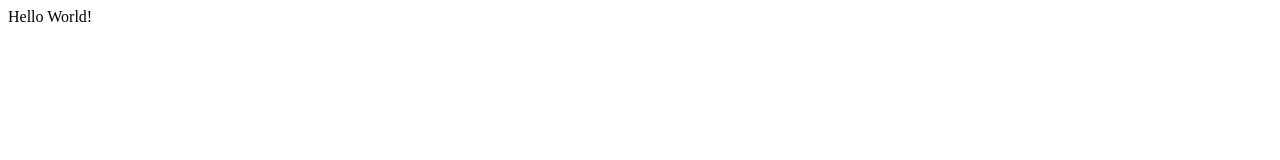
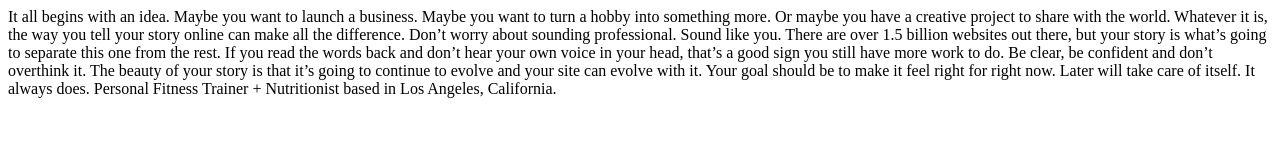
Before and after one commit to Vinblurrrr/Website, a plain HTML site: page aravind/index.html in a window 1280 px wide. Drawn offline with Linux system fonts and the light colour scheme.

Commit message:
Trainer test index.html

```diff
--- a/aravind/index.html
+++ b/aravind/index.html
@@ -1,5 +1,10 @@
 <html>
   <body>
-    Hello World!
+    It all begins with an idea. Maybe you want to launch a business. Maybe you want to turn a hobby into something more. Or maybe you have a creative project to share with the world. Whatever it is, the way you tell your story online can make all the difference.
+
+Don’t worry about sounding professional. Sound like you. There are over 1.5 billion websites out there, but your story is what’s going to separate this one from the rest. If you read the words back and don’t hear your own voice in your head, that’s a good sign you still have more work to do.
+
+Be clear, be confident and don’t overthink it. The beauty of your story is that it’s going to continue to evolve and your site can evolve with it. Your goal should be to make it feel right for right now. Later will take care of itself. It always does.
+    Personal Fitness Trainer + Nutritionist based in Los Angeles, California.
   </body>
 </html>
```
